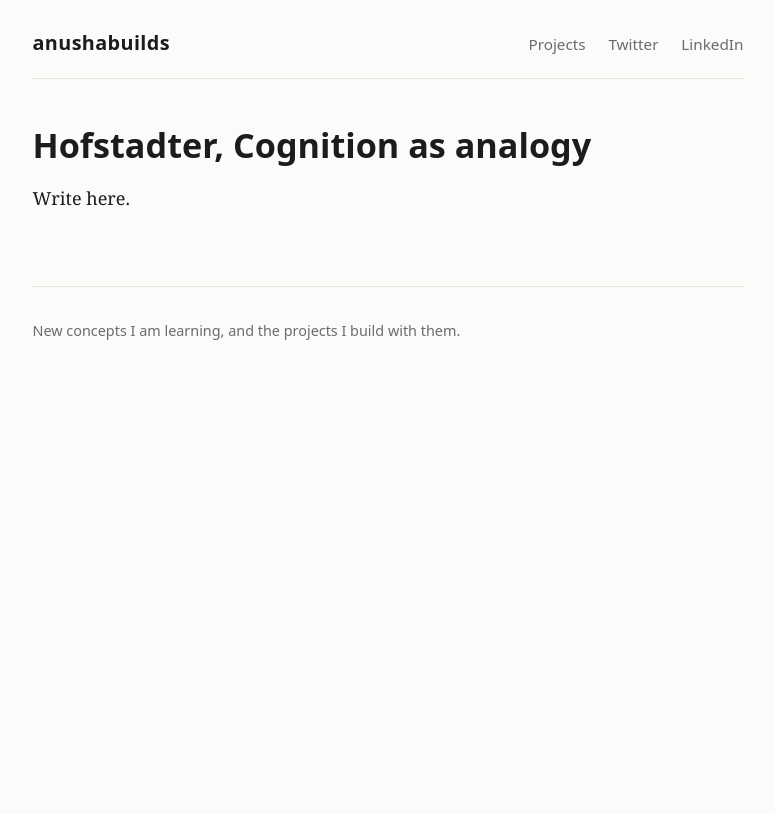
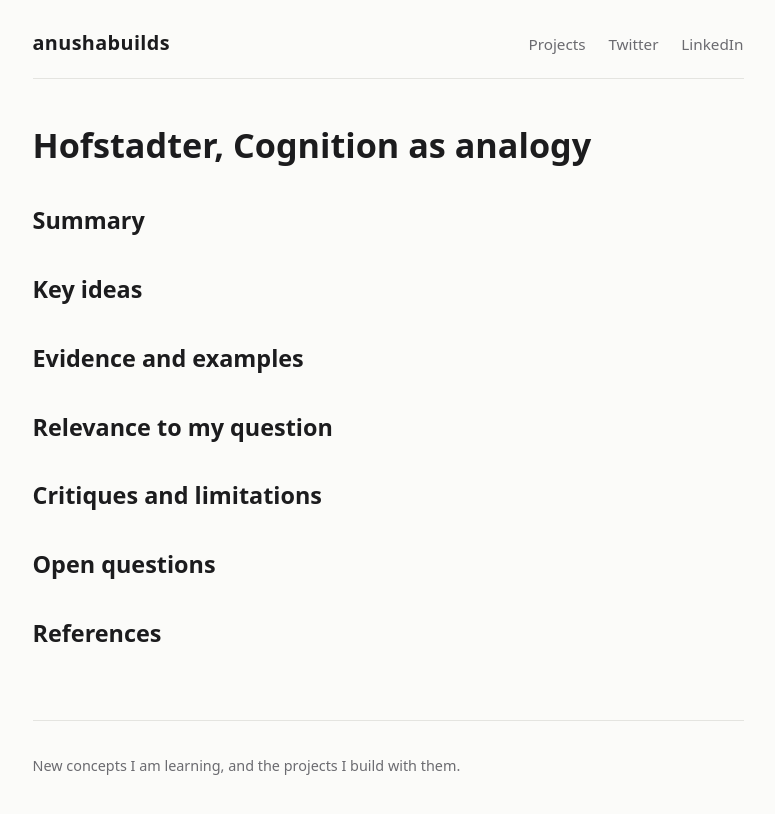
Before and after one commit to AnushaMishra/AnushaMishra.github.io, a Jekyll site: the page built from hofstadter.md, in a window 1280 px wide. Shown: the top 814 px of the page, without its empty margins (252-1027 px from the left). Built offline with Jekyll 4.4.1, drawn with Linux system fonts in a browser that asks for light colours.

Commit message:
Expand hofstadter.md with new sections
Added sections for summary, key ideas, evidence, relevance, critiques, open questions, and references.

```diff
--- a/hofstadter.md
+++ b/hofstadter.md
@@ -6,4 +6,16 @@ permalink: /hofstadter/
 
 # Hofstadter, Cognition as analogy
 
-Write here.
+## Summary
+
+## Key ideas
+
+## Evidence and examples
+
+## Relevance to my question
+
+## Critiques and limitations
+
+## Open questions
+
+## References
```
